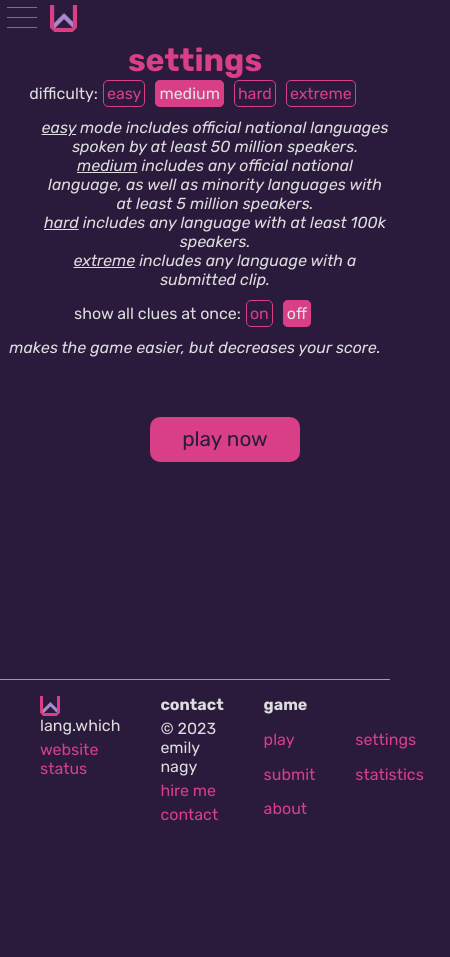
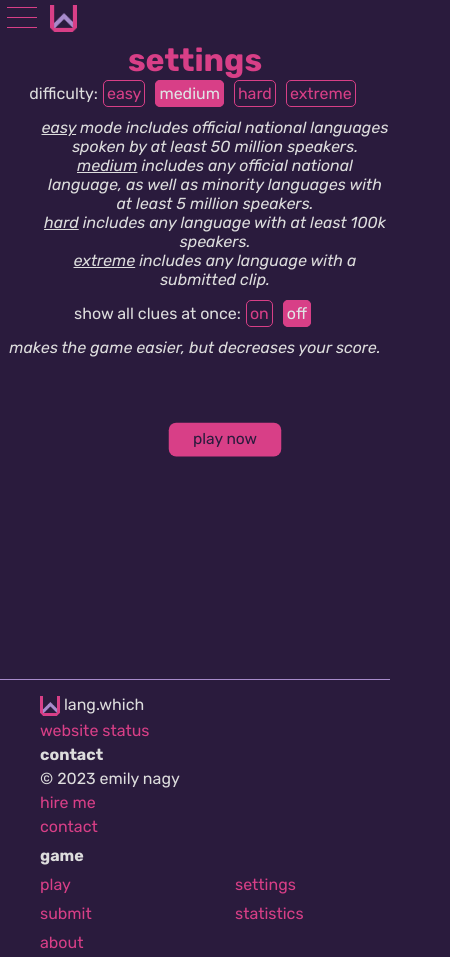
Before and after one commit to itisem/lang-which, a Next.js app: page /settings in a window 390 px wide. Shown: the whole page, 450 px wide, since content can reach past the window. Before the commit the page ends 844 px from the top, so only its background shows below. Built offline with nearby package versions, Linux system fonts and the light colour scheme.

Commit message:
rescaling some stuff for mobile to make it look nicer

```diff
--- a/styles/layout.module.css
+++ b/styles/layout.module.css
@@ -40,3 +40,9 @@
 .gamenav > *:first-child{
 	grid-column: 1/span 2;
 }
+
+@media(max-width: 1500px){
+	.footer{
+		display: block;
+	}
+}
--- a/styles/play-buttons.module.css
+++ b/styles/play-buttons.module.css
@@ -67,3 +67,9 @@
 	left: 0.5em;
 	margin-right: -50%;
 }
+
+@media(max-width: 1500px){
+	.buttons{
+		transform: scale(0.75);
+	}
+}
```
